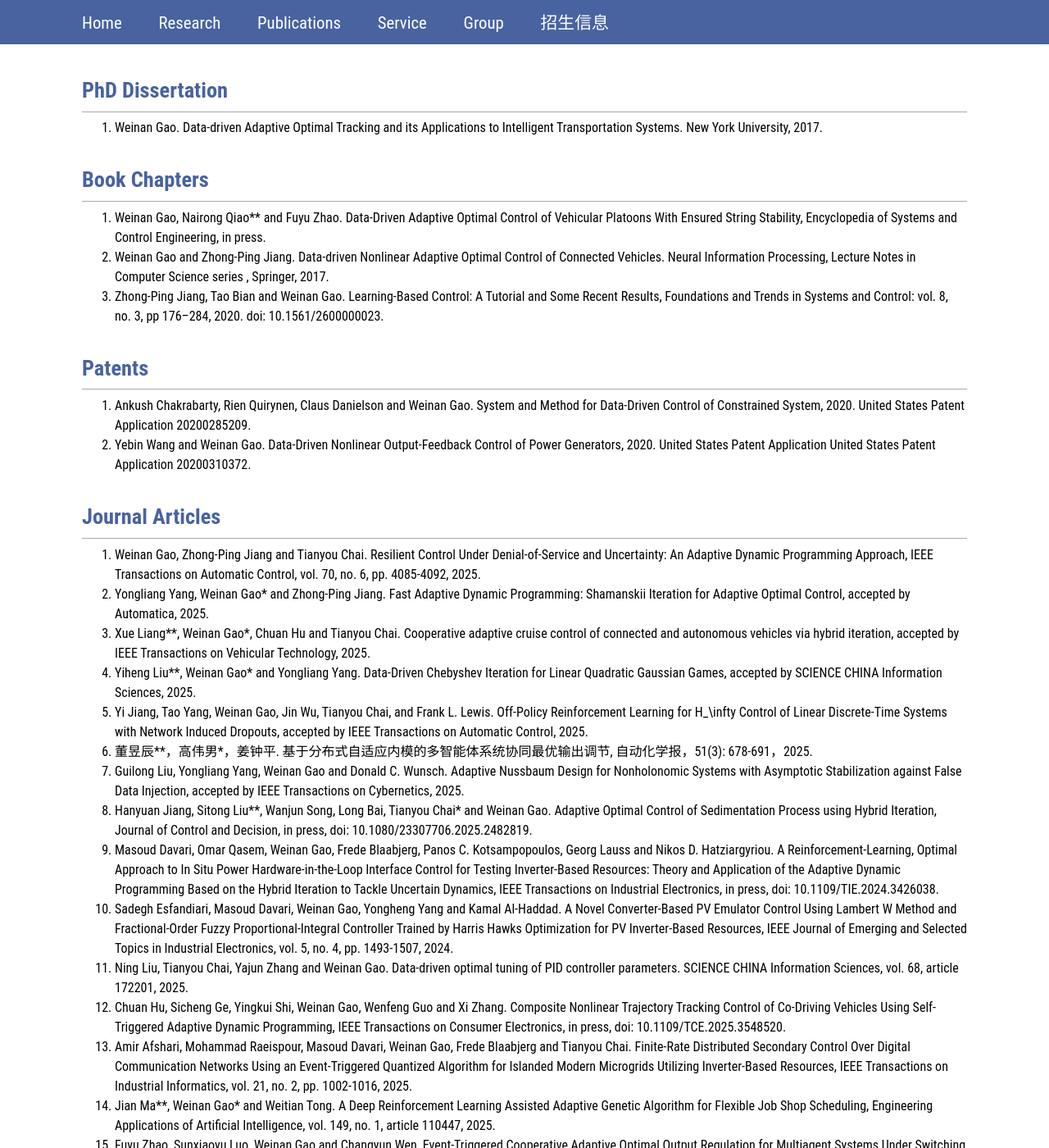
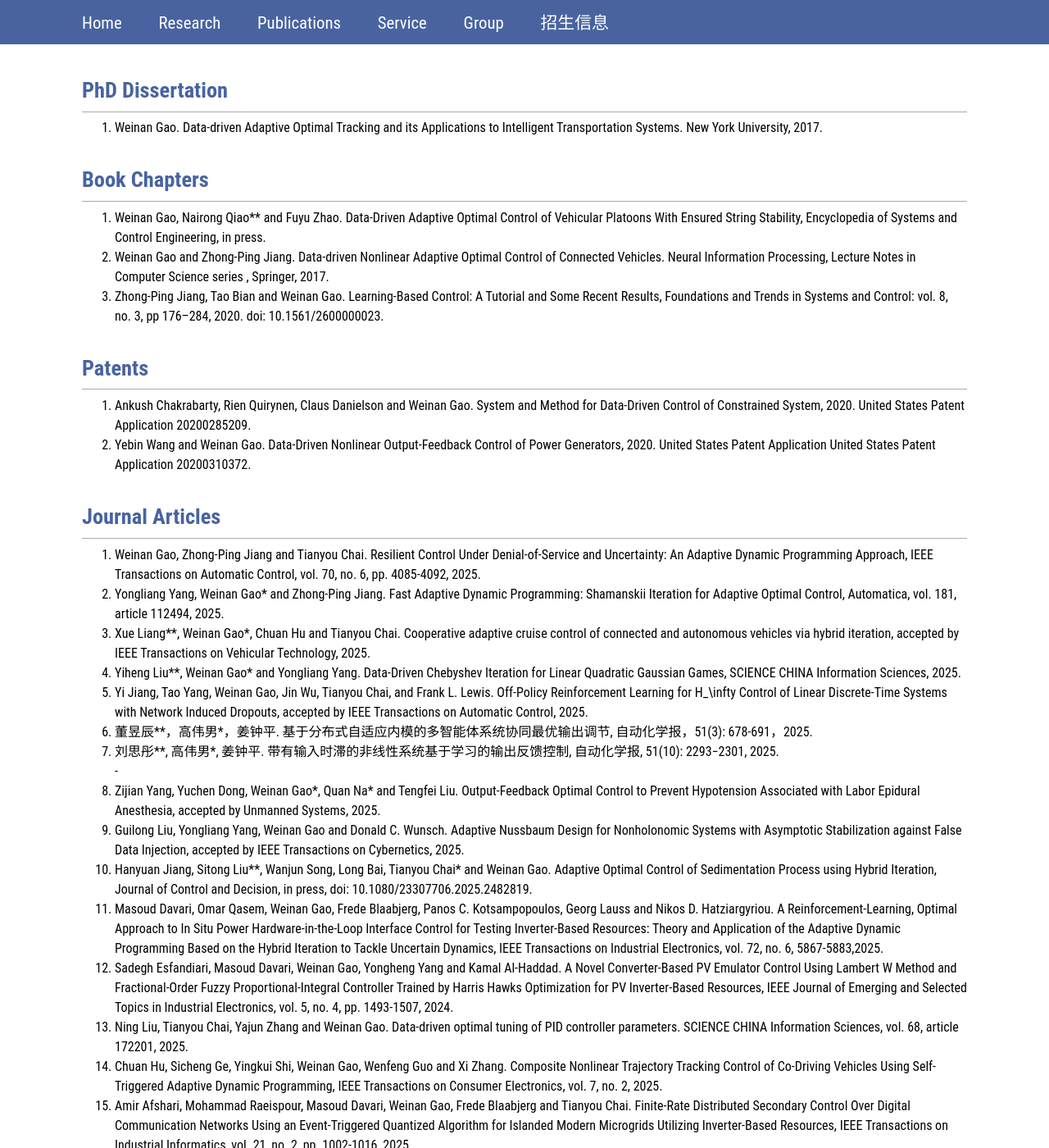
Before and after one commit to WeinanGao/weinangao.github.io, a Jekyll site: the page built from publications.markdown, in a window 1280 px wide and 1400 px high. Shown: the whole window at 82% size. Built offline with Jekyll 4.4.1, drawn with Linux system fonts in a browser that asks for light colours.

Commit message:
Update publications.markdown

```diff
--- a/publications.markdown
+++ b/publications.markdown
@@ -29,27 +29,31 @@ permalink: /publications/
 
 <li> Weinan Gao, Zhong-Ping Jiang and Tianyou Chai. Resilient Control Under Denial-of-Service and Uncertainty: An Adaptive Dynamic Programming Approach, IEEE Transactions on Automatic Control, vol. 70, no. 6, pp. 4085-4092, 2025. </li>
 
-<li> Yongliang Yang, Weinan Gao* and Zhong-Ping Jiang. Fast Adaptive Dynamic Programming: Shamanskii Iteration for Adaptive Optimal Control, accepted by Automatica, 2025. </li>
+<li> Yongliang Yang, Weinan Gao* and Zhong-Ping Jiang. Fast Adaptive Dynamic Programming: Shamanskii Iteration for Adaptive Optimal Control, Automatica, vol. 181, article 112494, 2025. </li>
 
 <li> Xue Liang**, Weinan Gao*, Chuan Hu and Tianyou Chai. Cooperative adaptive cruise control of connected and autonomous vehicles via hybrid iteration, accepted by IEEE Transactions on Vehicular Technology, 2025. </li>
 
-<li> Yiheng Liu**, Weinan Gao* and Yongliang Yang. Data-Driven Chebyshev Iteration for Linear Quadratic Gaussian Games, accepted by SCIENCE CHINA Information Sciences, 2025. </li>
+<li> Yiheng Liu**, Weinan Gao* and Yongliang Yang. Data-Driven Chebyshev Iteration for Linear Quadratic Gaussian Games, SCIENCE CHINA Information Sciences, 2025. </li>
 
-<li>  Yi Jiang, Tao Yang, Weinan Gao, Jin Wu, Tianyou Chai, and Frank L. Lewis. Off-Policy Reinforcement Learning for H_\infty Control of Linear Discrete-Time Systems with Network Induced Dropouts, accepted by IEEE Transactions on Automatic Control, 2025. </li>
+<li> Yi Jiang, Tao Yang, Weinan Gao, Jin Wu, Tianyou Chai, and Frank L. Lewis. Off-Policy Reinforcement Learning for H_\infty Control of Linear Discrete-Time Systems with Network Induced Dropouts, accepted by IEEE Transactions on Automatic Control, 2025. </li>
 
 <li> 董昱辰**，高伟男*，姜钟平. 基于分布式自适应内模的多智能体系统协同最优输出调节, 自动化学报，51(3): 678-691，2025. </li>
+
+<li> 刘思彤**, 高伟男*, 姜钟平. 带有输入时滞的非线性系统基于学习的输出反馈控制, 自动化学报, 51(10): 2293−2301, 2025. </li>
+
+- <li> Zijian Yang, Yuchen Dong, Weinan Gao*, Quan Na* and Tengfei Liu. Output-Feedback Optimal Control to Prevent Hypotension Associated with Labor Epidural Anesthesia, accepted by Unmanned Systems, 2025. </li>
 
 <li> Guilong Liu, Yongliang Yang, Weinan Gao and Donald C. Wunsch. Adaptive Nussbaum Design for Nonholonomic Systems with Asymptotic Stabilization against False Data Injection, accepted by IEEE Transactions on Cybernetics, 2025. </li>
 
 <li> Hanyuan Jiang, Sitong Liu**, Wanjun Song, Long Bai, Tianyou Chai* and Weinan Gao. Adaptive Optimal Control of Sedimentation Process using Hybrid Iteration, Journal of Control and Decision, in press, doi: 10.1080/23307706.2025.2482819. </li>
 
-<li> Masoud Davari, Omar Qasem, Weinan Gao, Frede Blaabjerg, Panos C. Kotsampopoulos, Georg Lauss and Nikos D. Hatziargyriou. A Reinforcement-Learning, Optimal Approach to In Situ Power Hardware-in-the-Loop Interface Control for Testing Inverter-Based Resources: Theory and Application of the Adaptive Dynamic Programming Based on the Hybrid Iteration to Tackle Uncertain Dynamics, IEEE Transactions on Industrial Electronics, in press, doi: 10.1109/TIE.2024.3426038. </li>
+<li> Masoud Davari, Omar Qasem, Weinan Gao, Frede Blaabjerg, Panos C. Kotsampopoulos, Georg Lauss and Nikos D. Hatziargyriou. A Reinforcement-Learning, Optimal Approach to In Situ Power Hardware-in-the-Loop Interface Control for Testing Inverter-Based Resources: Theory and Application of the Adaptive Dynamic Programming Based on the Hybrid Iteration to Tackle Uncertain Dynamics, IEEE Transactions on Industrial Electronics, vol. 72, no. 6, 5867-5883,2025. </li>
 
 <li> Sadegh Esfandiari, Masoud Davari, Weinan Gao, Yongheng Yang and Kamal Al-Haddad. A Novel Converter-Based PV Emulator Control Using Lambert W Method and Fractional-Order Fuzzy Proportional-Integral Controller Trained by Harris Hawks Optimization for PV Inverter-Based Resources, IEEE Journal of Emerging and Selected Topics in Industrial Electronics, vol. 5, no. 4, pp. 1493-1507, 2024. </li>
 
 <li> Ning Liu, Tianyou Chai, Yajun Zhang and Weinan Gao. Data-driven optimal tuning of PID controller parameters. SCIENCE CHINA Information Sciences, vol. 68, article 172201, 2025. </li>
 
-<li> Chuan Hu, Sicheng Ge, Yingkui Shi, Weinan Gao, Wenfeng Guo and Xi Zhang. Composite Nonlinear Trajectory Tracking Control of Co-Driving Vehicles Using Self-Triggered Adaptive Dynamic Programming, IEEE Transactions on Consumer Electronics, in press, doi: 10.1109/TCE.2025.3548520. </li>
+<li> Chuan Hu, Sicheng Ge, Yingkui Shi, Weinan Gao, Wenfeng Guo and Xi Zhang. Composite Nonlinear Trajectory Tracking Control of Co-Driving Vehicles Using Self-Triggered Adaptive Dynamic Programming, IEEE Transactions on Consumer Electronics, vol. 7, no. 2, 2025. </li>
 
 <li> Amir Afshari, Mohammad Raeispour, Masoud Davari, Weinan Gao, Frede Blaabjerg and Tianyou Chai. Finite-Rate Distributed Secondary Control Over Digital Communication Networks Using an Event-Triggered Quantized Algorithm for Islanded Modern Microgrids Utilizing Inverter-Based Resources, IEEE Transactions on Industrial Informatics, vol. 21, no. 2, pp. 1002-1016, 2025. </li>
 
```
